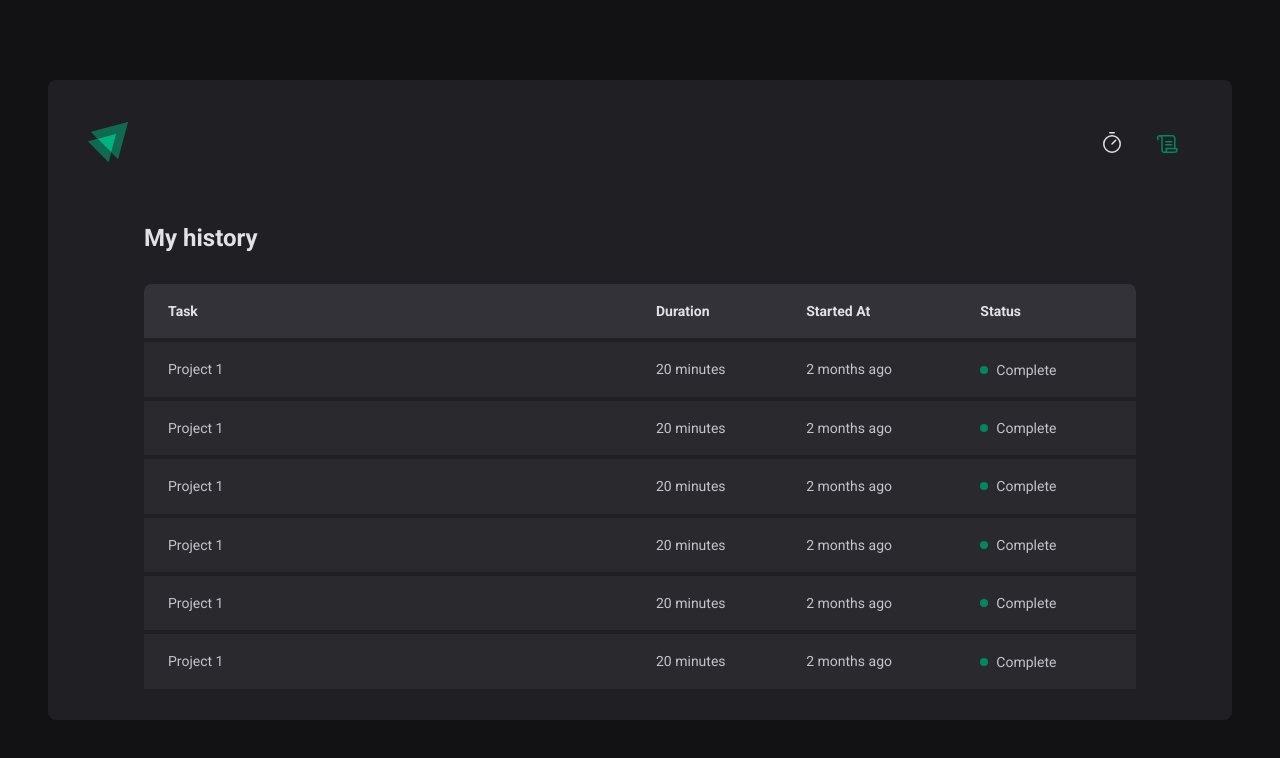
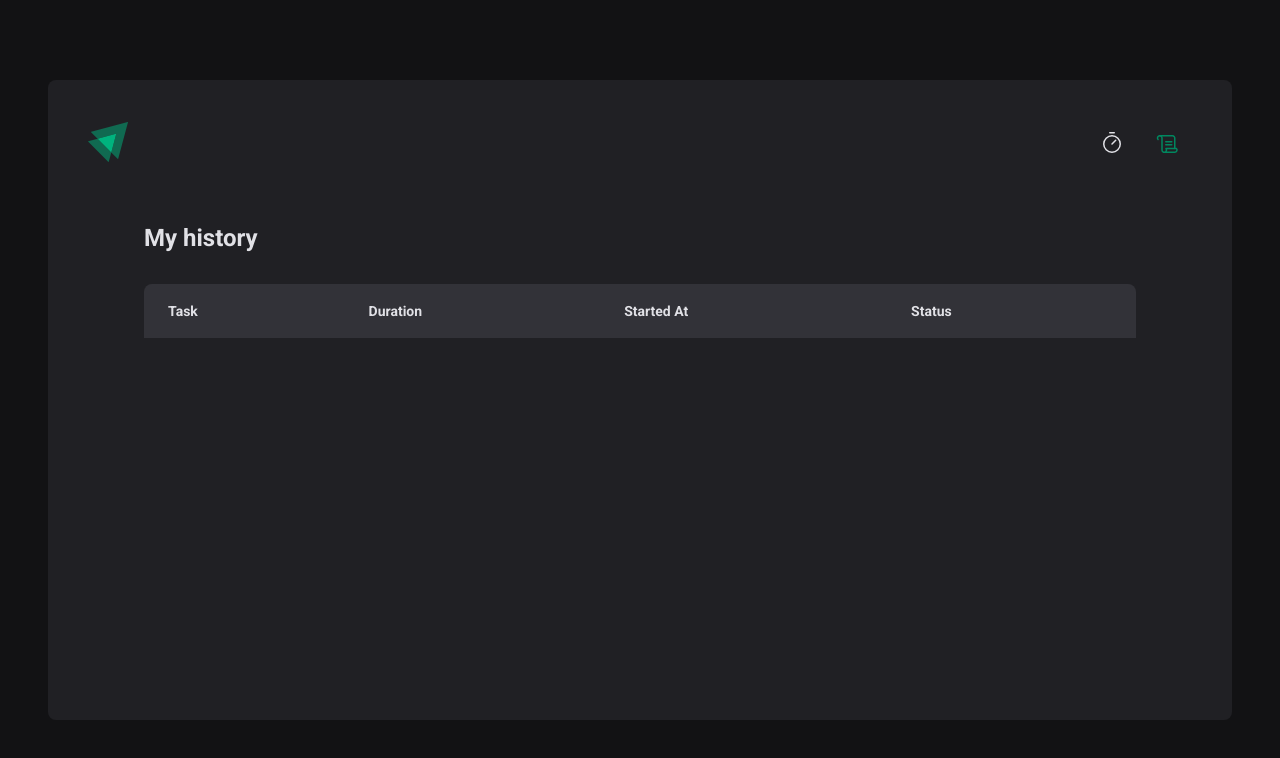
Before and after one commit to wilsonfsouza/pomodoro-times, a React (Vite) app: page /history in a window 1280 px wide. Shown: the top 758 px of the page. Built offline with nearby package versions, Linux system fonts and the light colour scheme.

Commit message:
feat(history): added cycles with formated time lapse

```diff
--- a/src/contexts/CyclesContext.tsx
+++ b/src/contexts/CyclesContext.tsx
@@ -67,8 +67,6 @@
     setCycles((state) => [...state, newCycle])
     setActiveCycleId(id)
     setAmountsecondsPassed(0)
-
-    // reset()
   }
 
   function interruptCurrentCycle() {
--- a/src/pages/History/index.tsx
+++ b/src/pages/History/index.tsx
@@ -1,6 +1,9 @@
+import { formatDistanceToNow } from 'date-fns'
+import { useCycles } from '../../contexts/CyclesContext'
 import { HistoryContainer, HistoryList, TaskStatus } from './styles'
 
 export function History() {
+  const { cycles } = useCycles()
   return (
     <HistoryContainer>
       <h1>My history</h1>
@@ -17,14 +20,26 @@
           </thead>
 
           <tbody>
-            {Array.from({ length: 6 }).map((_, index) => {
+            {cycles.map((cycle) => {
               return (
-                <tr key={index}>
-                  <td>Project 1</td>
-                  <td>20 minutes</td>
-                  <td>2 months ago</td>
+                <tr key={cycle.id}>
+                  <td>{cycle.task}</td>
+                  <td>{cycle.minutesAmount} minutes</td>
                   <td>
-                    <TaskStatus statusColor="green">Complete</TaskStatus>
+                    {formatDistanceToNow(cycle.startDate, {
+                      addSuffix: true,
+                    })}
+                  </td>
+                  <td>
+                    {cycle.finishedDate && (
+                      <TaskStatus statusColor="green">Complete</TaskStatus>
+                    )}
+                    {cycle.interruptedDate && (
+                      <TaskStatus statusColor="red">Interrupted</TaskStatus>
+                    )}
+                    {!cycle.finishedDate && !cycle.interruptedDate && (
+                      <TaskStatus statusColor="yellow">In Progress</TaskStatus>
+                    )}
                   </td>
                 </tr>
               )
```
